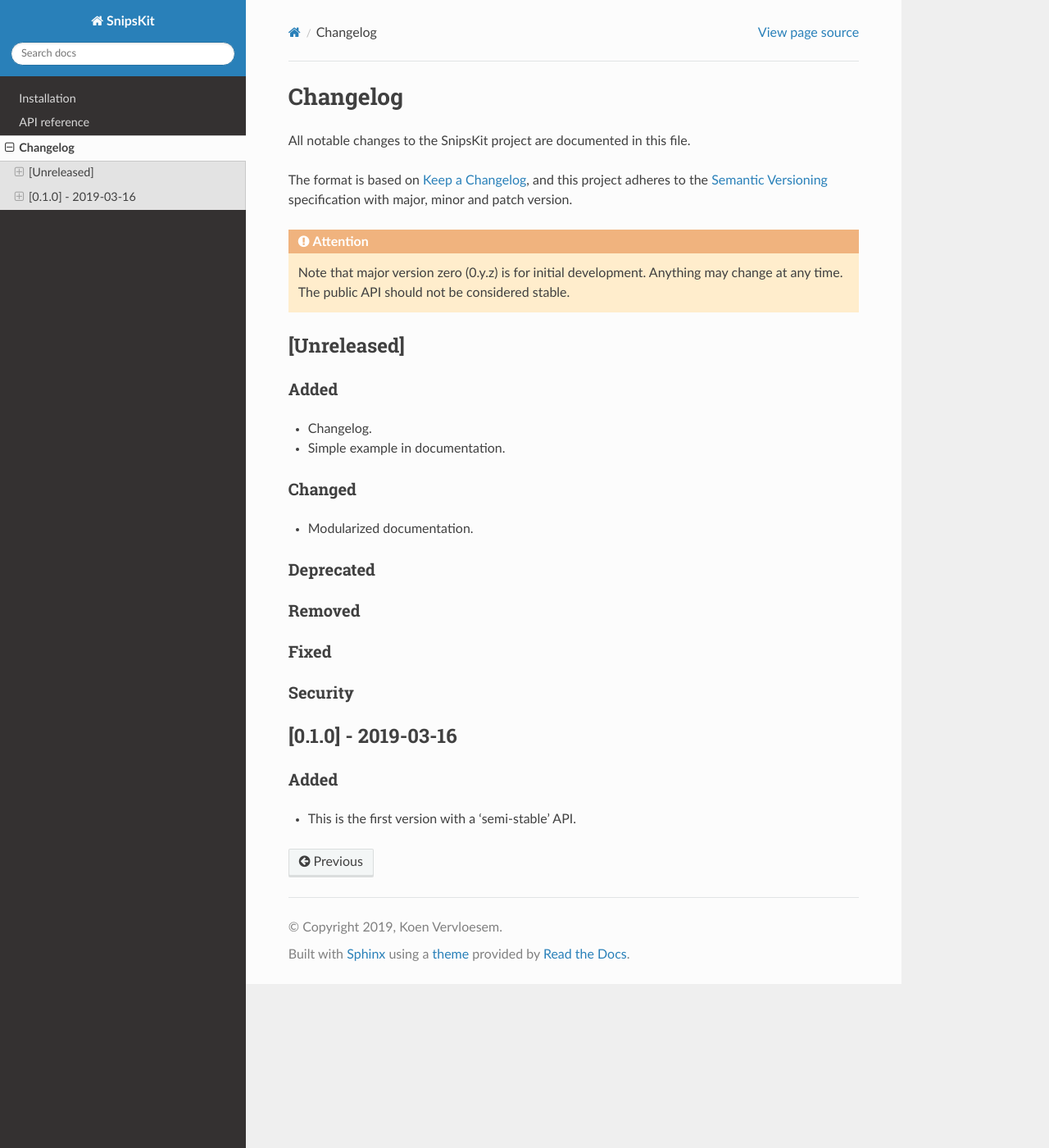
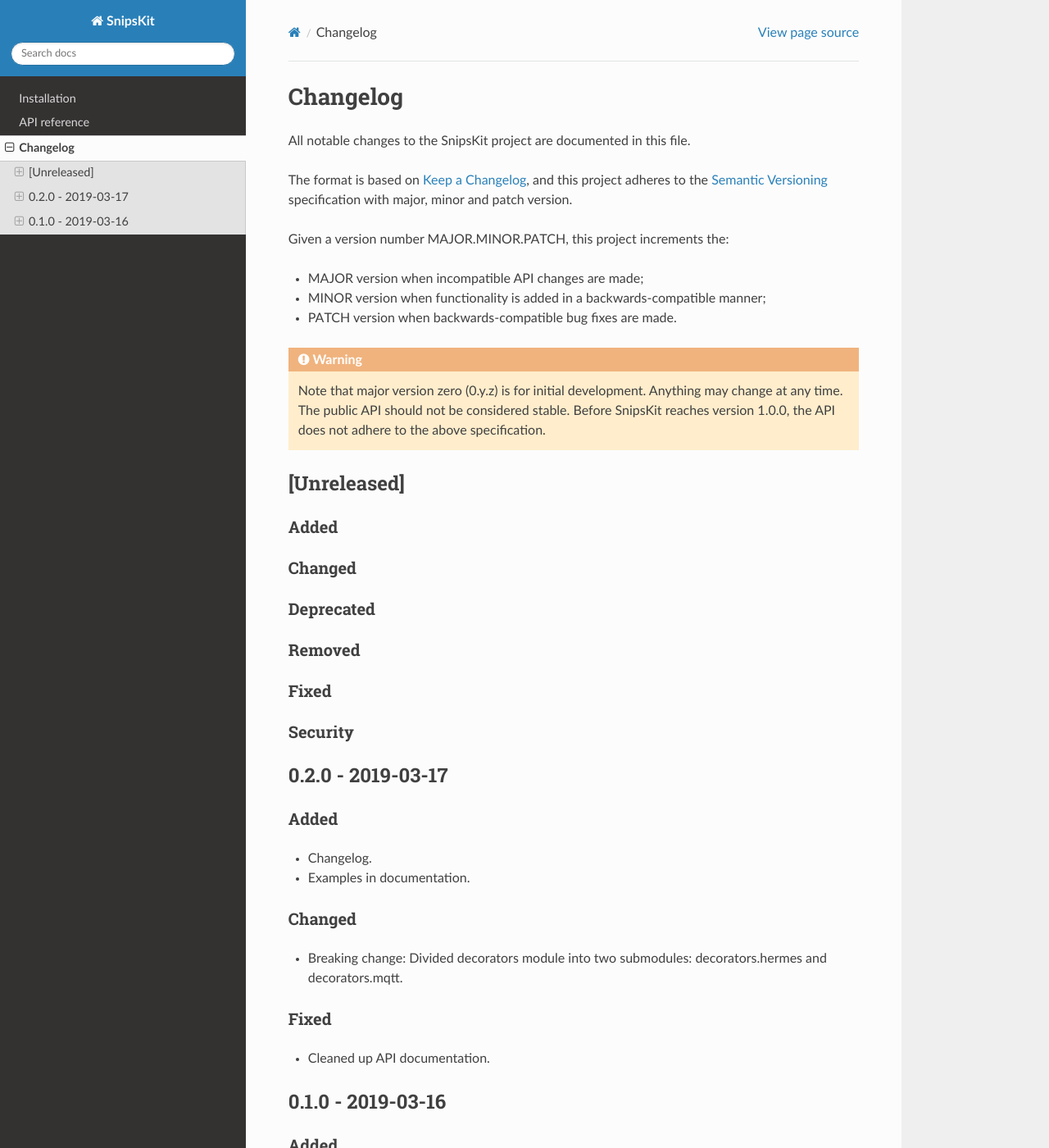
Before and after one commit to koenvervloesem/snipskit, a Sphinx documentation site: the page built from docs/source/CHANGELOG.rst, in a window 1280 px wide and 1400 px high. Shown: the whole window at 82% size. Built offline with Sphinx 7.4.7 and the Read the Docs theme 2.0.0, drawn with Linux system fonts in a browser that asks for light colours; pages that are not in the unit, such as notebooks, are missing from menus.

Commit message:
Release: 0.2.0

```diff
--- a/docs/source/CHANGELOG.rst
+++ b/docs/source/CHANGELOG.rst
@@ -6,7 +6,13 @@
 
 The format is based on `Keep a Changelog`_, and this project adheres to the `Semantic Versioning`_ specification with major, minor and patch version.
 
-.. attention:: Note that major version zero (0.y.z) is for initial development. Anything may change at any time. The public API should not be considered stable.
+Given a version number MAJOR.MINOR.PATCH, this project increments the:
+
+- MAJOR version when incompatible API changes are made;
+- MINOR version when functionality is added in a backwards-compatible manner;
+- PATCH version when backwards-compatible bug fixes are made.
+
+.. warning:: Note that major version zero (0.y.z) is for initial development. Anything may change at any time. The public API should not be considered stable. Before SnipsKit reaches version 1.0.0, the API does not adhere to the above specification.
 
 .. _`Keep a Changelog`: https://keepachangelog.com/en/1.0.0/
 
@@ -19,13 +25,8 @@
 Added
 =====
 
-- Changelog.
-- Simple example in documentation.
-
 Changed
 =======
-
-- Modularized documentation.
 
 Deprecated
 ==========
@@ -39,9 +40,29 @@
 Security
 ========
 
-********************
-[0.1.0] - 2019-03-16
-********************
+******************
+0.2.0 - 2019-03-17
+******************
+
+Added
+=====
+
+- Changelog.
+- Examples in documentation.
+
+Changed
+=======
+
+- Breaking change: Divided decorators module into two submodules: decorators.hermes and decorators.mqtt.
+
+Fixed
+=====
+
+- Cleaned up API documentation.
+
+******************
+0.1.0 - 2019-03-16
+******************
 
 Added
 =====
```
Also changed, not shown: 1 other file.
